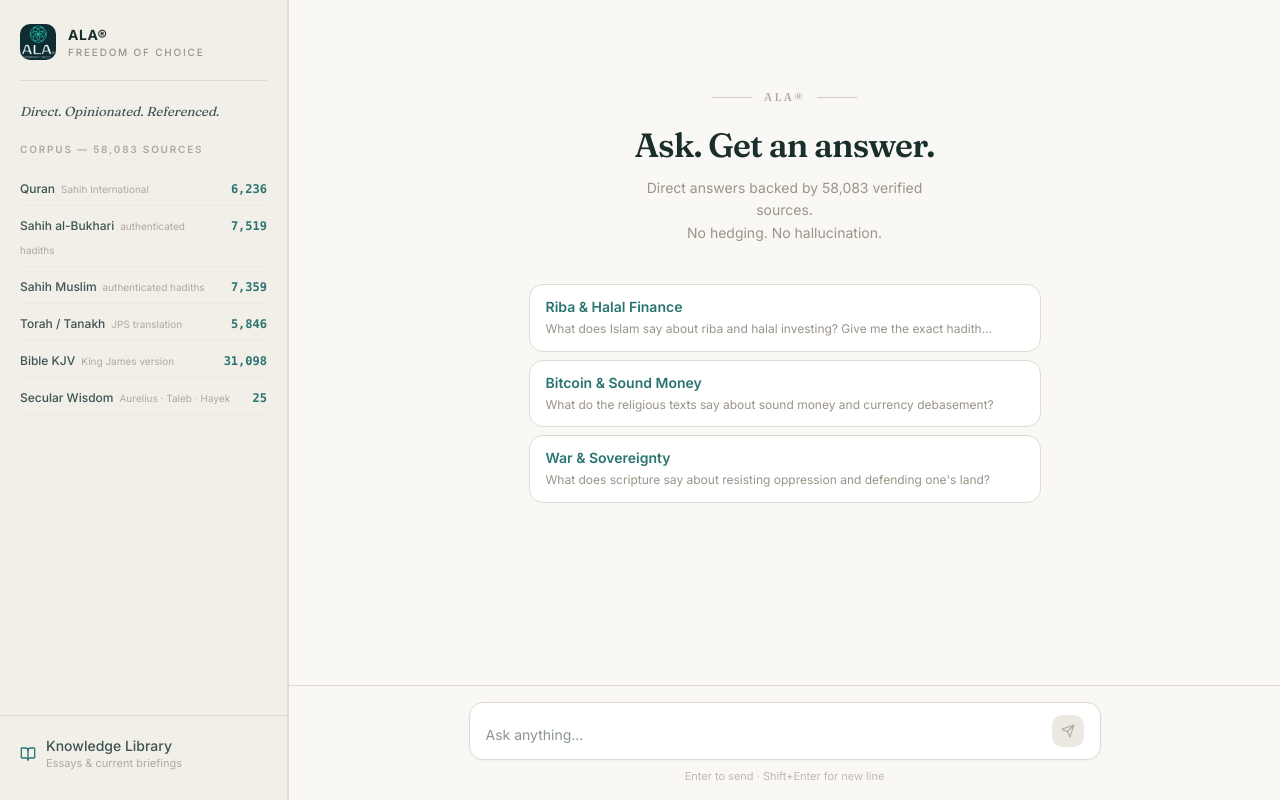
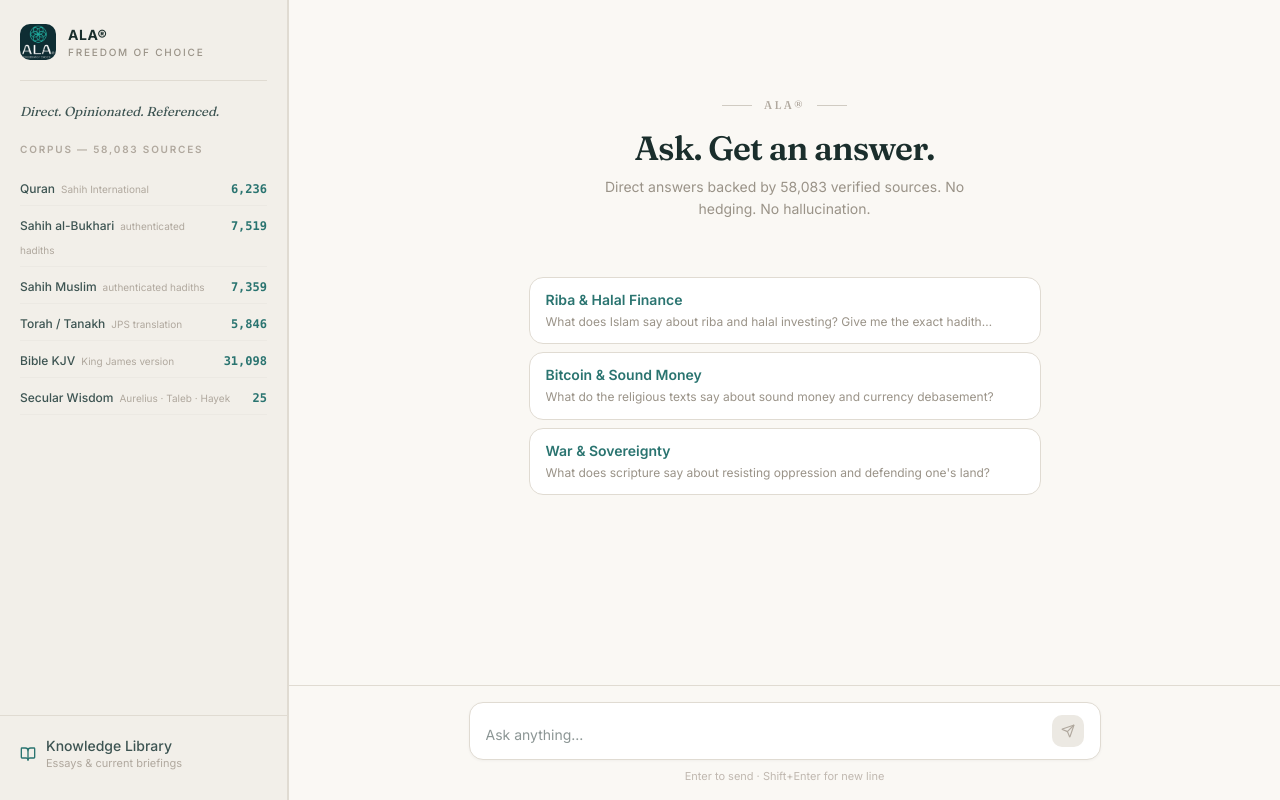
Before and after one commit to jawaddxb/ala, a Next.js app: page / in a window 1280 px wide. Built offline with nearby package versions, Linux system fonts and the light colour scheme.

Commit message:
feat: refine empty state spacing and subtitle for tighter editorial feel

```diff
--- a/src/components/chat-interface.tsx
+++ b/src/components/chat-interface.tsx
@@ -250,9 +250,9 @@
   return (
     <div className="flex flex-col items-center justify-center min-h-[62vh] text-center select-none">
       {/* Typographic mark — no logo image, lead with the word */}
-      <div className="mb-10">
-        <div className="mb-5 flex items-center justify-center gap-3">
-          <div style={{ width: 40, height: 1, background: '#d0cbc2' }} />
+      <div className="mb-7">
+        <div className="mb-4 flex items-center justify-center gap-3">
+          <div style={{ width: 30, height: 1, background: '#d0cbc2' }} />
           <span
             style={{
               fontFamily: 'var(--font-fraunces), Georgia, serif',
@@ -265,11 +265,11 @@
           >
             ALA®
           </span>
-          <div style={{ width: 40, height: 1, background: '#d0cbc2' }} />
+          <div style={{ width: 30, height: 1, background: '#d0cbc2' }} />
         </div>
 
         <h1
-          className="mb-3"
+          className="mb-2"
           style={{
             fontFamily: 'var(--font-fraunces), Georgia, serif',
             fontSize: '2.1rem',
@@ -281,13 +281,13 @@
         >
           Ask. Get an answer.
         </h1>
-        <p className="text-sm" style={{ color: '#9a9388', maxWidth: 300, margin: '0 auto', lineHeight: 1.6 }}>
-          Direct answers backed by 58,083 verified sources.<br/>No hedging. No hallucination.
+        <p className="text-sm" style={{ color: '#9a9388', maxWidth: 380, margin: '0 auto', lineHeight: 1.6 }}>
+          Direct answers backed by 58,083 verified sources. No hedging. No hallucination.
         </p>
       </div>
 
       {/* Suggestions — editorial list, no icons */}
-      <div className="w-full max-w-lg space-y-2">
+      <div className="w-full max-w-lg space-y-2 mt-7">
         {SUGGESTIONS.map((s) => (
           <button
             key={s.title}
```
